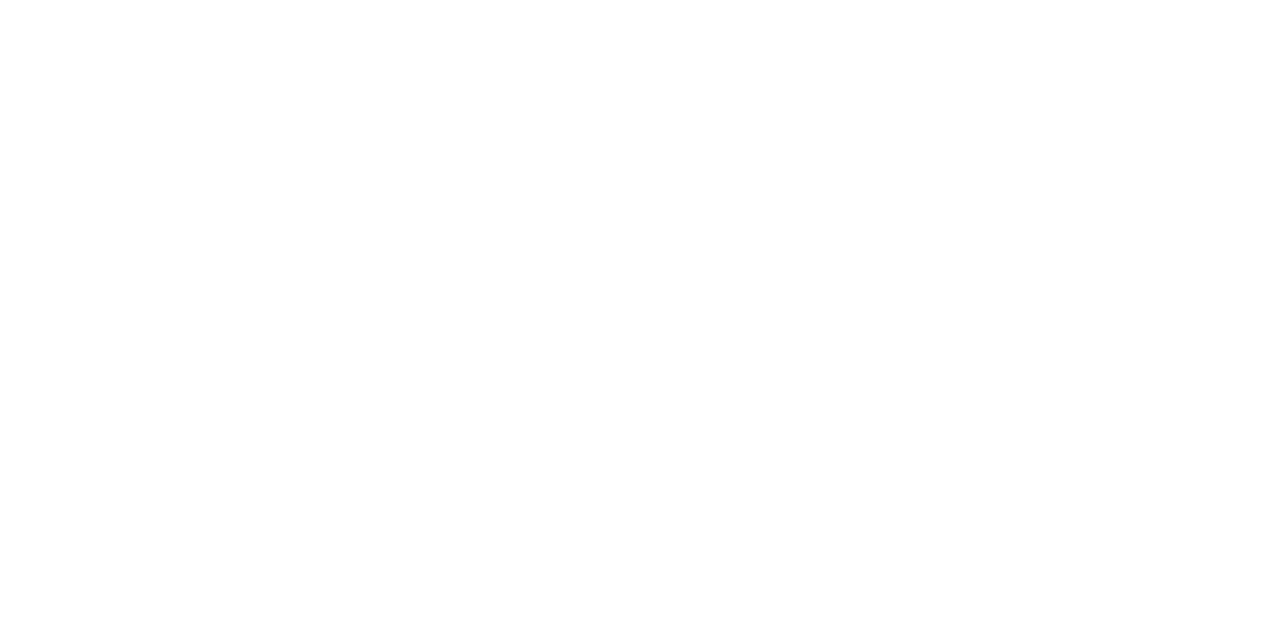
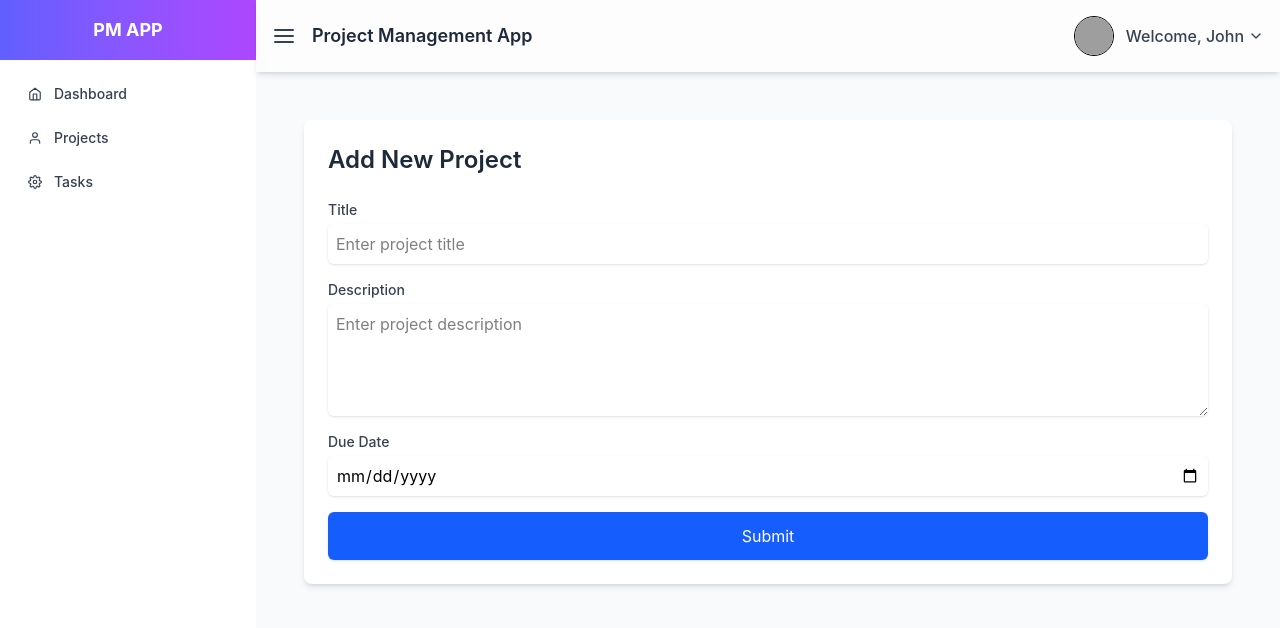
Before and after one commit to stylianosst/project-management-frontend, a React app: page /project/add in a window 1280 px wide. Before the commit this address had no page. Shown: the top 628 px of the page. Built offline with nearby package versions, Linux system fonts and the light colour scheme; sample sign-in values are in the browser's storage; grey boxes are pictures that could not be loaded; the HTML template or start-up script is replaced by a standard one.

Commit message:
added projects view and insert

```diff
--- a/src/App.jsx
+++ b/src/App.jsx
@@ -10,6 +10,8 @@
 import Navbar from "./components/Navbar";
 import Register from "./pages/Register";
 import Dashboard from "./pages/Dashboard";
+import Projects from "./pages/Projects";
+import AddProject from "./pages/AddProject";
 import ProtectedRoute from "./components/ProtectedRoute";
 
 function Layout() {
@@ -34,6 +36,22 @@
             </ProtectedRoute>
           }
         />
+        <Route
+          path="/projects"
+          element={
+            <ProtectedRoute>
+              <Projects />
+            </ProtectedRoute>
+          }
+        />
+        <Route
+          path="/project/add"
+          element={
+            <ProtectedRoute>
+              <AddProject />
+            </ProtectedRoute>
+          }
+        />
       </Routes>
     </>
   );
--- /dev/null
+++ b/src/pages/AddProject.jsx
@@ -0,0 +1,104 @@
+import { useState } from "react";
+import api from "../axios";
+import { useNavigate } from "react-router-dom";
+import DashboardLayout from "../components/DashboardLayout";
+
+export default function AddProject() {
+  const [title, setTitle] = useState("");
+  const [description, setDescription] = useState("");
+  const [dueDate, setDueDate] = useState("");
+  const [loading, setLoading] = useState(false);
+  const navigate = useNavigate();
+
+  const handleSubmit = async (e) => {
+    e.preventDefault();
+    setLoading(true);
+    const token = localStorage.getItem("token");
+    try {
+      await api.post(
+        "/projects",
+        { name: title, description, dueDate },
+        {
+          headers: {
+            Authorization: `Bearer ${token}`,
+          },
+        },
+      );
+      alert("Project added successfully!");
+      navigate("/projects");
+    } catch (error) {
+      console.error("Error adding project:", error);
+      alert("Failed to add project. Please try again.");
+    } finally {
+      setLoading(false);
+    }
+  };
+  return (
+    <DashboardLayout>
+      <div className="p-6 bg-gray-50 min-h-screen">
+        <div className="w-full bg-white shadow-md rounded-lg p-6">
+          <h2 className="text-2xl font-semibold text-gray-800 mb-6">
+            Add New Project
+          </h2>
+
+          <form className="space-y-4 w-full">
+            {/* Title */}
+            <div>
+              <label className="block text-sm font-medium text-gray-700">
+                Title
+              </label>
+              <input
+                type="text"
+                value={title}
+                onChange={(e) => setTitle(e.target.value)}
+                placeholder="Enter project title"
+                className="mt-1 block w-full rounded-md border-gray-300 shadow-sm focus:border-blue-500 focus:ring focus:ring-blue-200 p-2"
+                required
+              />
+            </div>
+
+            {/* Description */}
+            <div>
+              <label className="block text-sm font-medium text-gray-700">
+                Description
+              </label>
+              <textarea
+                placeholder="Enter project description"
+                rows="4"
+                value={description}
+                onChange={(e) => setDescription(e.target.value)}
+                className="mt-1 block w-full rounded-md border-gray-300 shadow-sm focus:border-blue-500 focus:ring focus:ring-blue-200 p-2"
+                required
+              ></textarea>
+            </div>
+
+            {/* Due Date */}
+            <div>
+              <label className="block text-sm font-medium text-gray-700">
+                Due Date
+              </label>
+              <input
+                type="date"
+                value={dueDate}
+                onChange={(e) => setDueDate(e.target.value)}
+                className="mt-1 block w-full rounded-md border-gray-300 shadow-sm focus:border-blue-500 focus:ring focus:ring-blue-200 p-2"
+                required
+              />
+            </div>
+
+            {/* Submit Button */}
+            <div>
+              <button
+                type="submit"
+                onClick={handleSubmit}
+                className="w-full bg-blue-600 text-white py-3 px-4 rounded-md shadow hover:bg-blue-700 transition"
+              >
+                {loading ? "Submitting..." : "Submit"}
+              </button>
+            </div>
+          </form>
+        </div>
+      </div>
+    </DashboardLayout>
+  );
+}
--- /dev/null
+++ b/src/pages/Projects.jsx
@@ -0,0 +1,96 @@
+import DashboardLayout from "../components/DashboardLayout";
+import React, { useState, useEffect } from "react";
+import api from "../axios";
+
+export default function Projects() {
+  const [projects, setProjects] = useState([]);
+  const [loading, setLoading] = useState(true);
+
+  useEffect(() => {
+    const fetchProjects = async () => {
+      try {
+        const token = localStorage.getItem("token");
+        const response = await api.get("/projects", {
+          headers: {
+            Authorization: `Bearer ${token}`,
+          },
+        });
+        setProjects(response.data);
+      } catch (error) {
+        console.log("Error fetching projects:", error);
+      } finally {
+        setLoading(false);
+      }
+    };
+    fetchProjects();
+  }, []);
+  return (
+    <DashboardLayout>
+      <div className="p-6 bg-gray-50 min-h-screen">
+        <h1 className="text-2xl font-semibold text-gray-800 mb-6">Projects</h1>
+
+        {loading ? (
+          <p className="text-gray-500">Loading projects...</p>
+        ) : projects.length === 0 ? (
+          <p className="text-gray-500">No projects found.</p>
+        ) : (
+          <div className="overflow-x-auto bg-white shadow-md rounded-lg">
+            <table className="min-w-full divide-y divide-gray-200">
+              <thead className="bg-gray-100">
+                <tr>
+                  <th className="px-6 py-3 text-left text-xs font-medium text-gray-500 uppercase tracking-wider">
+                    S.No
+                  </th>
+                  <th className="px-6 py-3 text-left text-xs font-medium text-gray-500 uppercase tracking-wider">
+                    Title
+                  </th>
+                  <th className="px-6 py-3 text-left text-xs font-medium text-gray-500 uppercase tracking-wider">
+                    Description
+                  </th>
+                  <th className="px-6 py-3 text-left text-xs font-medium text-gray-500 uppercase tracking-wider">
+                    Due Date
+                  </th>
+                  <th className="px-6 py-3 text-left text-xs font-medium text-gray-500 uppercase tracking-wider">
+                    Actions
+                  </th>
+                </tr>
+              </thead>
+
+              <tbody className="divide-y divide-gray-200">
+                {projects.map((project, index) => {
+                  return (
+                    <tr className="hover:bg-gray-50">
+                      <td className="px-6 py-4 whitespace-nowrap">
+                        {index + 1}
+                      </td>
+                      <td className="px-6 py-4 whitespace-nowrap font-medium text-gray-900">
+                        {project.title}
+                      </td>
+                      <td className="px-6 py-4 whitespace-nowrap text-gray-700">
+                        {project.description}
+                      </td>
+                      <td className="px-6 py-4 whitespace-nowrap text-gray-700">
+                        {project.due_date}
+                      </td>
+                      <td className="px-6 py-4 whitespace-nowrap flex gap-2">
+                        <button className="px-3 py-1 bg-blue-500 text-white text-sm rounded hover:bg-blue-600 transition">
+                          View
+                        </button>
+                        <button className="px-3 py-1 bg-yellow-400 text-white text-sm rounded hover:bg-yellow-500 transition">
+                          Edit
+                        </button>
+                        <button className="px-3 py-1 bg-red-500 text-white text-sm rounded hover:bg-red-600 transition">
+                          Delete
+                        </button>
+                      </td>
+                    </tr>
+                  );
+                })}
+              </tbody>
+            </table>
+          </div>
+        )}
+      </div>
+    </DashboardLayout>
+  );
+}
```
